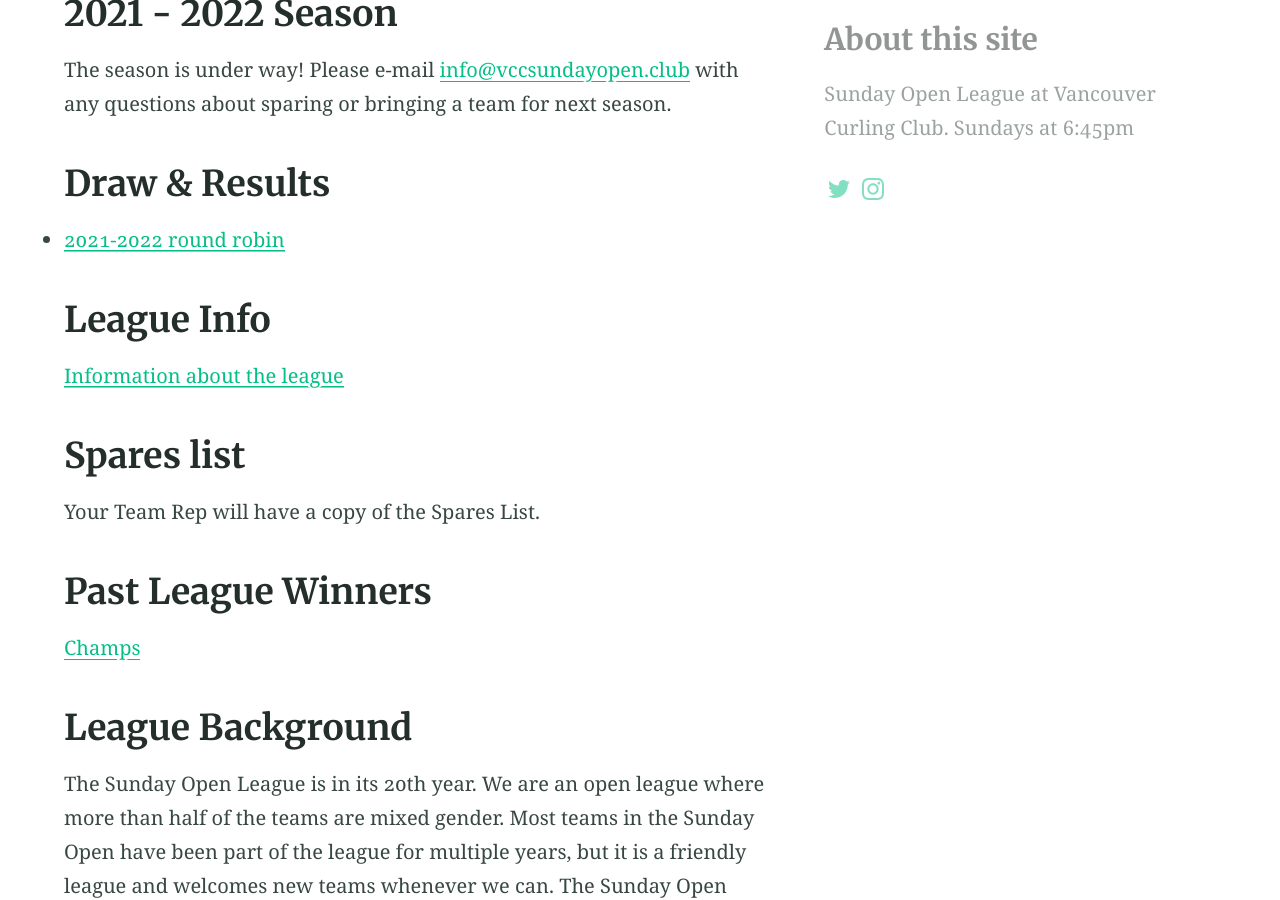
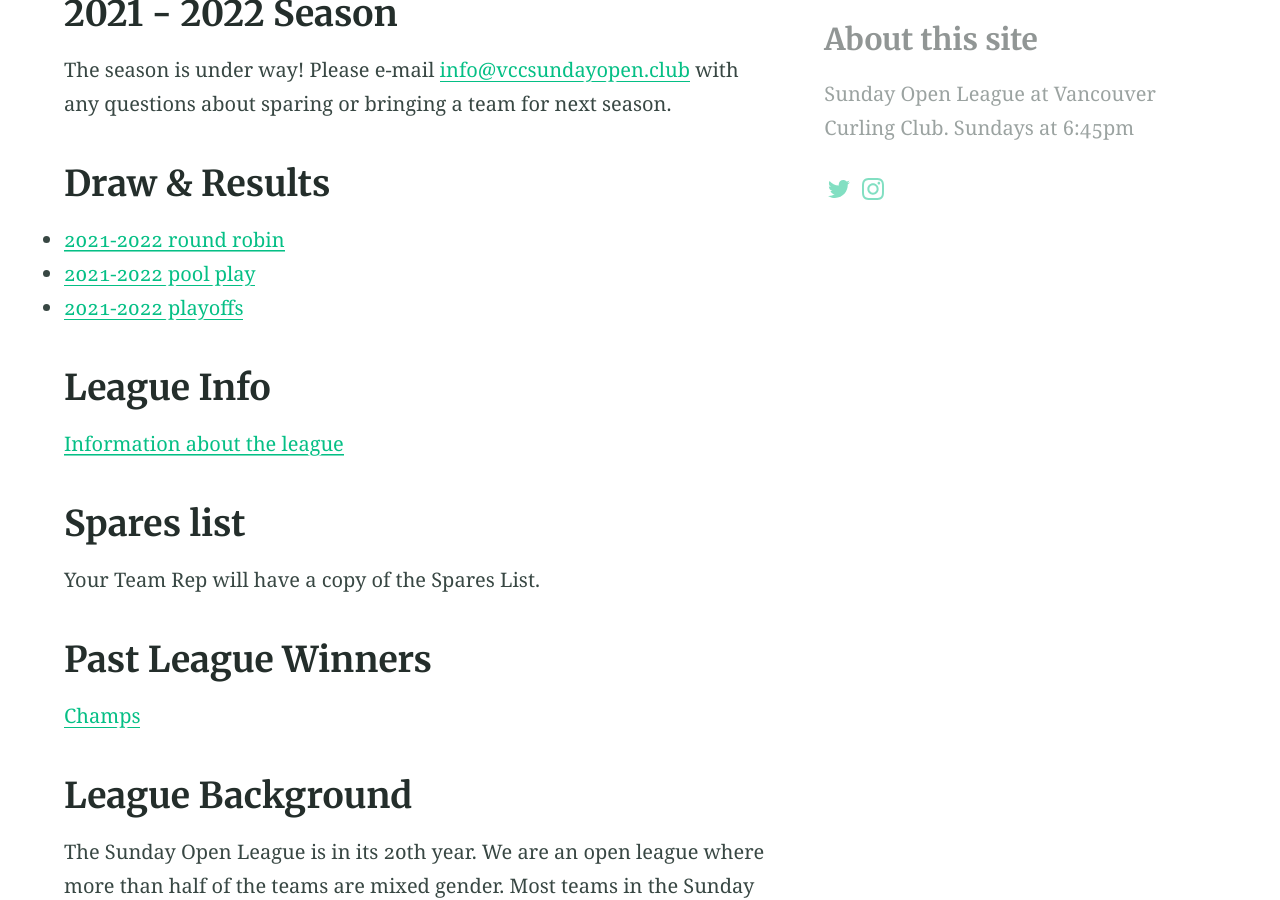
Before and after one commit to adsgray/testsite, a Jekyll site: the page built from index.md, in a window 1280 px wide and 900 px high, scrolled down 883 px. Built offline with Jekyll 4.4.1, drawn with Linux system fonts in a browser that asks for light colours.

Commit message:
Update index.md

```diff
--- a/index.md
+++ b/index.md
@@ -15,6 +15,8 @@ The season is under way! Please e-mail [info@vccsundayopen.club](mailto:info@vcc
 
 ## Draw & Results
 * [2021-2022 round robin](assets/SundayOpen2021-22_RR_FINAL.pdf)
+* [2021-2022 pool play](assets/SundayOpen2021-22_POOLS.pdf)
+* [2021-2022 playoffs](assets/SundayOpen2021-22_PLAYOFF.pdf)
 
 ## League Info
 [Information about the league](leagueinfo.html)
```
